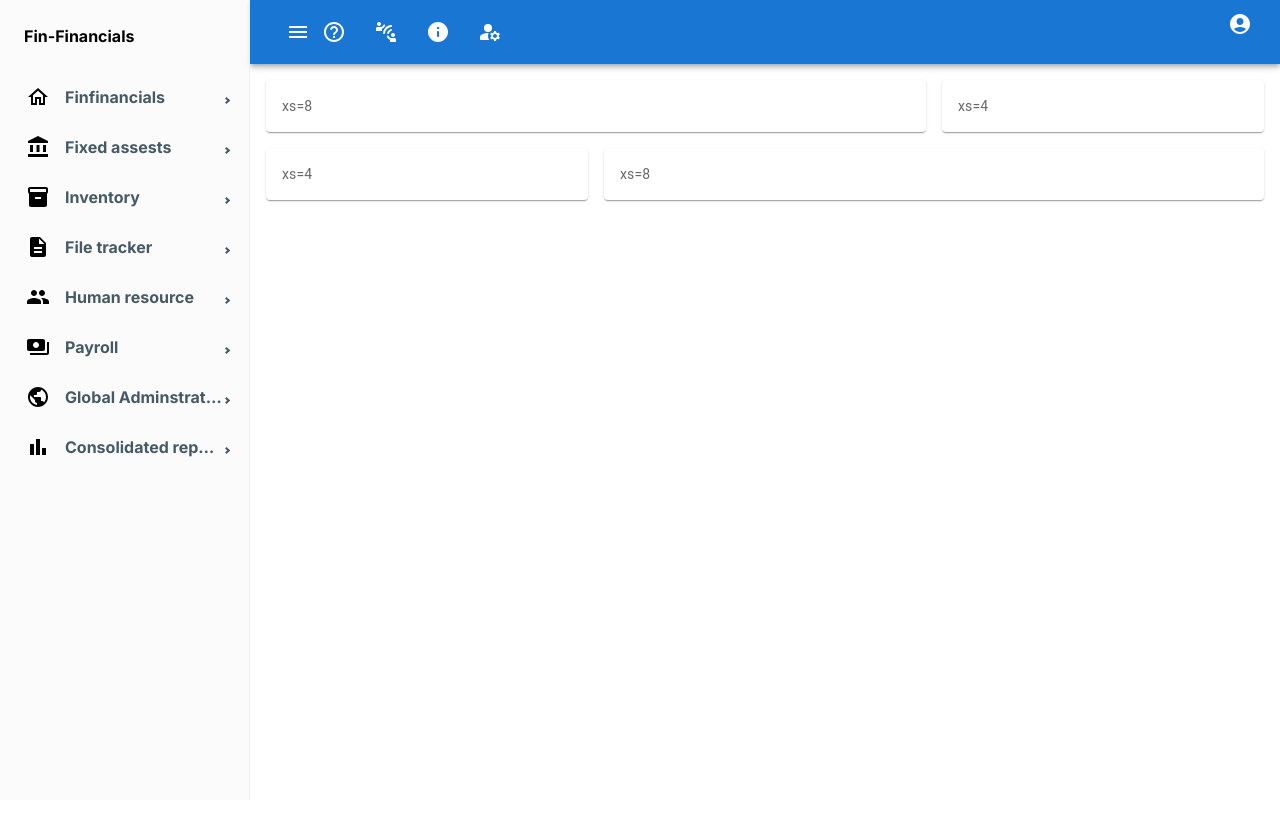
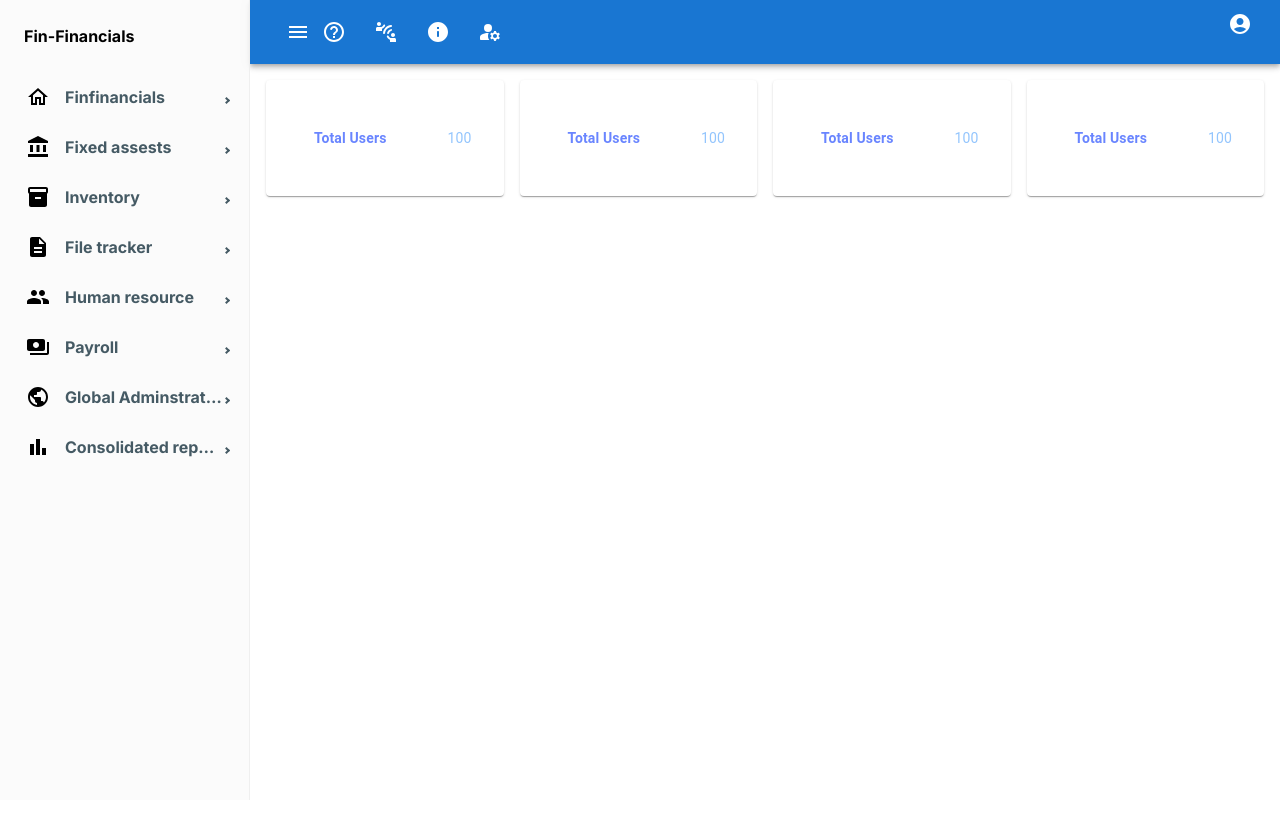
Before and after one commit to Mauryn7/fin-dashboard, a Next.js app: page / in a window 1280 px wide. Shown: the top 838 px of the page. Built offline with nearby package versions, Linux system fonts and the light colour scheme.

Commit message:
update styles

```diff
--- a/src/components/Dashboard.tsx
+++ b/src/components/Dashboard.tsx
@@ -19,18 +19,55 @@ const Dashboard = () => {
   return (
     <Box sx={{ flexGrow: 1 }}>
       <Grid container spacing={2}>
-            <Grid item xs={8}>
-            <Item>xs=8</Item>
+            <Grid item xs={3}>
+            <Item>
+                <div className='flex justify-between items-center p-4'>
+                    <h3 style={{color:"#6985FF"}} className=' text-gray-200 p-4 font-bold'> Total Users</h3>
+                    <div className='flex items-center justify-center'>
+                            <p className="text-blue-300">100</p>
+                    </div>
+
+                </div>
+
+            </Item>
         </Grid>
-        <Grid item xs={4}>
-            <Item>xs=4</Item>
+        <Grid item xs={3}>
+            <Item>
+                <div className='flex justify-between items-center p-4'>
+                    <h3 style={{color:"#6985FF"}} className=' text-gray-200 p-4 font-bold'> Total Users</h3>
+                    <div className='flex items-center justify-center'>
+                            <p className="text-blue-300">100</p>
+                    </div>
+
+                </div>
+
+            </Item>
         </Grid>
-        <Grid item xs={4}>
-            <Item>xs=4</Item>
+        <Grid item xs={3}>
+        <Item>
+                <div className='flex justify-between items-center p-4'>
+                    <h3 style={{color:"#6985FF"}} className=' text-gray-200 p-4 font-bold'> Total Users</h3>
+                    <div className='flex items-center justify-center'>
+                            <p className="text-blue-300">100</p>
+                    </div>
+
+                </div>
+
+            </Item>
         </Grid>
-        <Grid item xs={8}>
-            <Item>xs=8</Item>
+        <Grid item xs={3}>
+        <Item>
+                <div className='flex justify-between items-center p-4'>
+                    <h3 style={{color:"#6985FF"}} className=' text-gray-200 p-4 font-bold'> Total Users</h3>
+                    <div className='flex items-center justify-center'>
+                            <p className="text-blue-300">100</p>
+                    </div>
+
+                </div>
+
+            </Item>
         </Grid>
+
       </Grid>
     </Box>
   )
--- a/src/components/SideBar.tsx
+++ b/src/components/SideBar.tsx
@@ -29,6 +29,17 @@ const SideBar = () => {
     const { collapseSidebar, toggleSidebar, collapsed, toggled, broken } = useProSidebar();
     const [value, setValue] = useState(0);
     const iconClass = "text-black"
+    const submenustyle = {
+
+      color: '#1F5780',
+      '&:hover': {
+        backgroundColor: '#1F5780',
+      },
+
+      // ['.' + menuClasses.subMenuContent]: {
+      //   backgroundColor: '#fbedff',
+      // },
+    }
   return (
     <div >
       <Sidebar
@@ -69,7 +80,7 @@ const SideBar = () => {
             },
           }}>
 
-          <SubMenu icon={<HomeOutlinedIcon className={iconClass}/>} label="Finfinancials">
+          <SubMenu icon={<HomeOutlinedIcon className={iconClass}/>} rootStyles={submenustyle} label="Finfinancials">
           <SubMenu  icon={<PeopleOutlinedIcon className={iconClass}  />} label="Membership">
                 <MenuItem >Authorization</MenuItem>
                 <MenuItem >Enquiries</MenuItem>
@@ -86,14 +97,14 @@ const SideBar = () => {
             <MenuItem icon={<PeopleOutlinedIcon className={iconClass} />}>Tools/Maintenance</MenuItem>
             <MenuItem icon={<PeopleOutlinedIcon className={iconClass} />}>Setup</MenuItem>
             </SubMenu>
-        <SubMenu icon={<AccountBalanceIcon className={iconClass} />} label="Fixed assests">
+        <SubMenu icon={<AccountBalanceIcon className={iconClass} />} rootStyles={submenustyle} label="Fixed assests">
             <MenuItem icon={<PeopleOutlinedIcon className={iconClass} />}>Asset Register</MenuItem>
             <MenuItem icon={<PeopleOutlinedIcon  className={iconClass}/>}>Depreciation</MenuItem>
             <MenuItem icon={<PeopleOutlinedIcon  className={iconClass}/>}>Fixed Asset Setup</MenuItem>
             <MenuItem icon={<PeopleOutlinedIcon className={iconClass} />}>Revaluation</MenuItem>
             <MenuItem icon={<PeopleOutlinedIcon className={iconClass} />}>Asset disposal</MenuItem>
         </SubMenu>
-        <SubMenu icon={<Inventory2Icon className={iconClass} />} label="Inventory">
+        <SubMenu icon={<Inventory2Icon className={iconClass} />}  rootStyles={submenustyle} label="Inventory">
             <MenuItem icon={<PeopleOutlinedIcon className={iconClass} />}>Stock Request</MenuItem>
             <MenuItem icon={<PeopleOutlinedIcon className={iconClass} />}>Stores</MenuItem>
             <MenuItem icon={<PeopleOutlinedIcon className={iconClass} />}>Purchases</MenuItem>
@@ -101,7 +112,7 @@ const SideBar = () => {
             <MenuItem icon={<PeopleOutlinedIcon className={iconClass} />}>Authorization</MenuItem>
             <MenuItem icon={<PeopleOutlinedIcon className={iconClass} />}>Inventory Setup</MenuItem>
         </SubMenu>
-        <SubMenu icon={<DescriptionIcon className={iconClass} />} label="File tracker">
+        <SubMenu icon={<DescriptionIcon className={iconClass} />} rootStyles={submenustyle} label="File tracker">
             <MenuItem icon={<PeopleOutlinedIcon className={iconClass} />}>File Managment</MenuItem>
             <MenuItem icon={<PeopleOutlinedIcon className={iconClass} />}>File Movement</MenuItem>
             <MenuItem icon={<PeopleOutlinedIcon className={iconClass} />}>File Authorization</MenuItem>
@@ -110,21 +121,21 @@ const SideBar = () => {
 
 
         </SubMenu>
-        <SubMenu icon={<PeopleIcon className={iconClass} />} label="Human resource">
+        <SubMenu icon={<PeopleIcon className={iconClass} />} rootStyles={submenustyle} label="Human resource">
             <MenuItem icon={<PeopleOutlinedIcon className={iconClass}/>}>Employee Details</MenuItem>
             <MenuItem icon={<PeopleOutlinedIcon className={iconClass} />}>Leave</MenuItem>
             <MenuItem icon={<PeopleOutlinedIcon className={iconClass} />}>Hr Setup</MenuItem>
         </SubMenu>
-        <SubMenu icon={<PaymentsIcon className={iconClass} />} label="Payroll">
+        <SubMenu icon={<PaymentsIcon className={iconClass} />} rootStyles={submenustyle} label="Payroll">
             <MenuItem icon={<PeopleOutlinedIcon className={iconClass} />}>Payroll Setup</MenuItem>
 
         </SubMenu>
-        <SubMenu icon={<PublicIcon className={iconClass} />} label="Global Adminstration">
+        <SubMenu icon={<PublicIcon className={iconClass} />} rootStyles={submenustyle} label="Global Adminstration">
             <MenuItem icon={<PeopleOutlinedIcon className={iconClass} />}>Global Setup</MenuItem>
             <MenuItem icon={<PeopleOutlinedIcon  className={iconClass}/>}>Impact Data</MenuItem>
 
         </SubMenu>
-        <SubMenu icon={<Tooltip title="Consolidated reports"><BarChartIcon className={iconClass}/></Tooltip>} label="Consolidated reports">
+        <SubMenu rootStyles={submenustyle} icon={<Tooltip title="Consolidated reports"><BarChartIcon className={iconClass}/></Tooltip>} label="Consolidated reports">
             <MenuItem icon={<PeopleOutlinedIcon className={iconClass} />}>Cosolidated Reports List</MenuItem>
             <MenuItem icon={<PeopleOutlinedIcon  className={iconClass}/>}>Maintain Reports Mapping</MenuItem>
 
```
